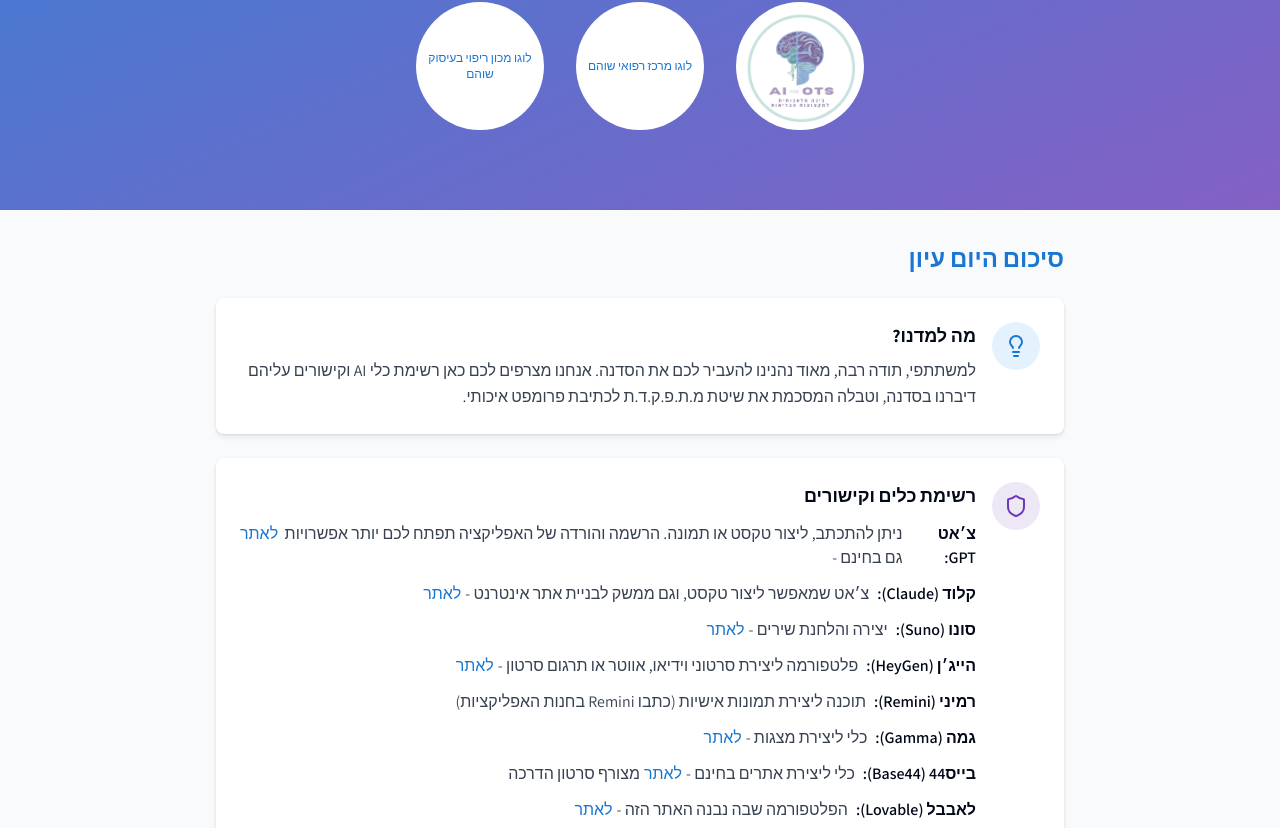
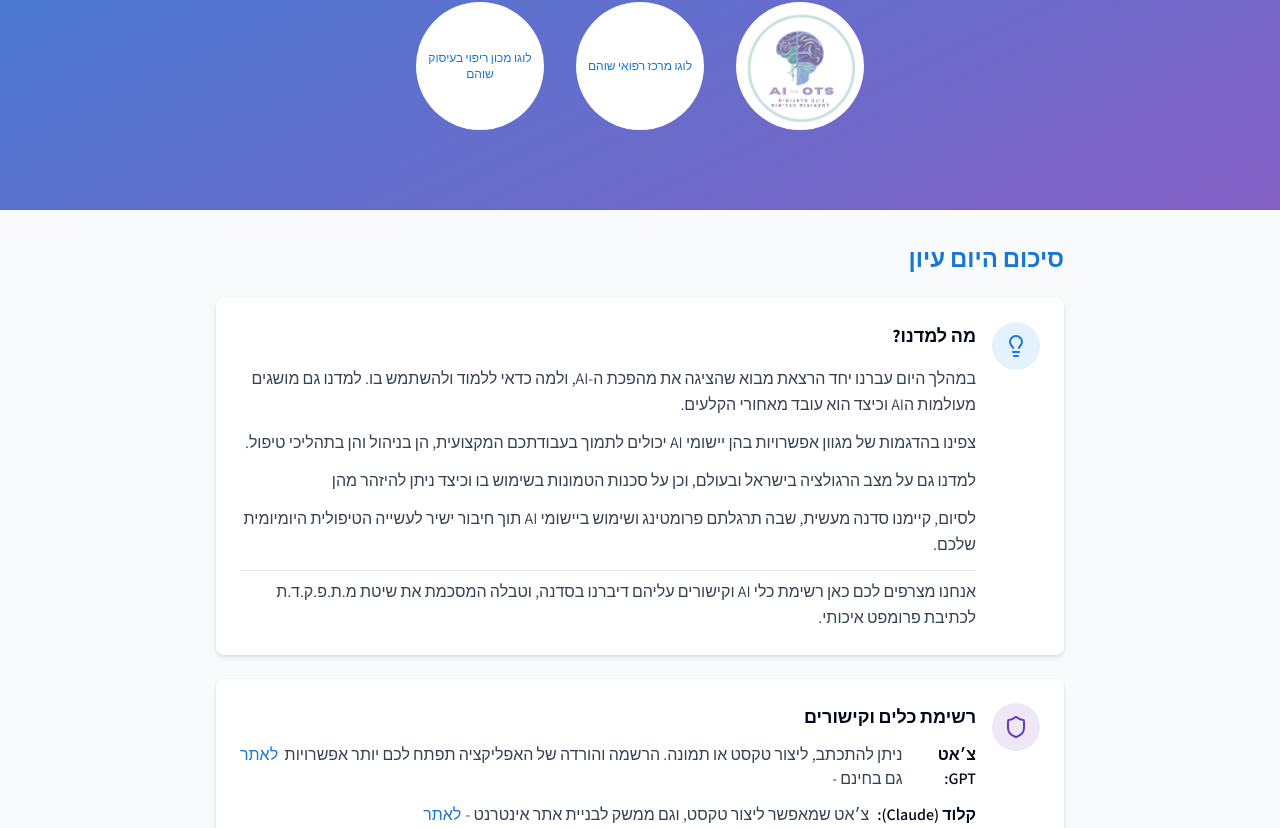
Before and after one commit to achiyahb/health-ai-insights-lab, a React (Vite) app: page / in a window 1280 px wide. Shown: the part 462-1290 px from the top of the page. Built offline with nearby package versions, Linux system fonts and the light colour scheme.

Commit message:
Refactor: Update "מה למדנו" section
Update the "מה למדנו" section in the SummarySection component with the provided text and format it for better readability.

```diff
--- a/src/components/SummarySection.tsx
+++ b/src/components/SummarySection.tsx
@@ -13,12 +13,29 @@ const SummarySection = () => {
               <Lightbulb className="h-6 w-6 text-ai-blue" />
             </div>
             <div className="flex-1">
-              <h3 className="font-bold text-lg mb-2">מה למדנו?</h3>
-              <p className="text-gray-700 leading-relaxed">
-                למשתתפי, תודה רבה, מאוד נהנינו להעביר לכם את הסדנה. אנחנו מצרפים
-                לכם כאן רשימת כלי AI וקישורים עליהם דיברנו בסדנה, וטבלה המסכמת
-                את שיטת מ.ת.פ.ק.ד.ת לכתיבת פרומפט איכותי.
-              </p>
+              <h3 className="font-bold text-lg mb-4">מה למדנו?</h3>
+              <div className="text-gray-700 leading-relaxed space-y-3">
+                <p>
+                  במהלך היום עברנו יחד הרצאת מבוא שהציגה את מהפכת ה-AI, ולמה כדאי
+                  ללמוד ולהשתמש בו. למדנו גם מושגים מעולמות הAI וכיצד הוא עובד מאחורי הקלעים.
+                </p>
+                <p>
+                  צפינו בהדגמות של מגוון אפשרויות בהן יישומי AI יכולים לתמוך בעבודתכם
+                  המקצועית, הן בניהול והן בתהליכי טיפול.
+                </p>
+                <p>
+                  למדנו גם על מצב הרגולציה בישראל ובעולם, וכן על סכנות הטמונות בשימוש
+                  בו וכיצד ניתן להיזהר מהן
+                </p>
+                <p>
+                  לסיום, קיימנו סדנה מעשית, שבה תרגלתם פרומטינג ושימוש ביישומי AI
+                  תוך חיבור ישיר לעשייה הטיפולית היומיומית שלכם.
+                </p>
+                <p className="pt-2 border-t border-gray-200 mt-4">
+                  אנחנו מצרפים לכם כאן רשימת כלי AI וקישורים עליהם דיברנו בסדנה,
+                  וטבלה המסכמת את שיטת מ.ת.פ.ק.ד.ת לכתיבת פרומפט איכותי.
+                </p>
+              </div>
             </div>
           </div>
         </div>
```
